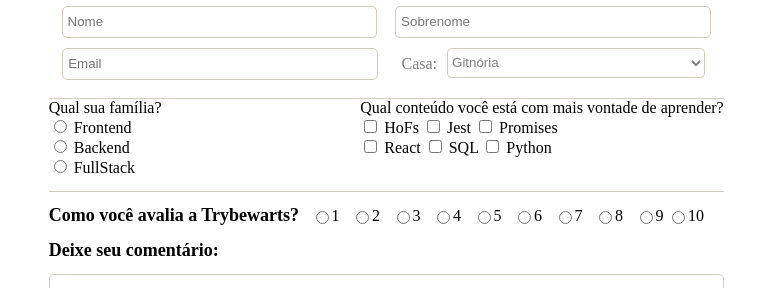
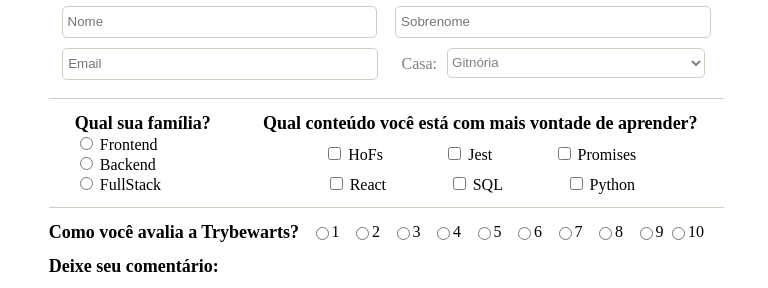
Before and after one commit to IsaacBonfim/08-projeto-trybewarts, a website: page index.html in a window 1280 px wide. Shown: the part 146-434 px from the top of the page, 0-768 px from the left. Drawn offline with Linux system fonts and the light colour scheme.

Commit message:
Realizando alguns ajustes

```diff
--- a/index.html
+++ b/index.html
@@ -61,41 +61,72 @@
         </section>
 
         <section id="section2">
+
           <div id=radio-family>
+
             <label id="label-family" for="">Qual sua família?</label>
+
             <div>
               <input type="radio" name="family" id="rFront" value="Frontend">
               <label for="rFront">Frontend</label>
             </div>
+
             <div>
               <input type="radio" name="family" id="rBack" value="Backend">
               <label for="rBack">Backend</label>
             </div>
+
             <div>
               <input type="radio" name="family" id="rFull" value="FullStack">
               <label for="rFull">FullStack</label>
             </div>
+
           </div>
 
           <div id="checkbox-content">
+
             <label for="" id="label-content">Qual conteúdo você está com mais vontade de aprender?</label>
+
+            <div class="row">
+
               <div>
                 <input type="checkbox" name="" id="cHofs" value="HoFs">
                 <label for="cHofs">HoFs</label>
+              </div>
+
+              <div>
                 <input type="checkbox" name="" id="cJest" value="Jest">
                 <label for="cJest">Jest</label>
+              </div>
+
+              <div>
                 <input type="checkbox" name="" id="cPromises" value="Promises">
                 <label for="cPromises">Promises</label>
               </div>
+
+            </div>
+
+            <div class="row">
+
               <div>
                 <input type="checkbox" name="" id="cReact" value="React">
                 <label for="cReact">React</label>
+              </div>
+
+              <div>
                 <input type="checkbox" name="" id="cSQL" value="SQL">
                 <label for="cSQL">SQL</label>
+              </div>
+
+              <div>
                 <input type="checkbox" name="" id="cPython" value="Python">
                 <label for="cPython">Python</label>
               </div>
+
             </div>
+
+          </div>
+
         </section>
 
         <section id="section3">
--- a/style.css
+++ b/style.css
@@ -118,11 +118,12 @@
 
 #section2 {
   display: flex;
-  justify-content: space-between;
+  justify-content: space-around;
   flex-wrap: wrap;
   width: 100%;
   padding-bottom: 2%;
   border-bottom: 1px solid rgb(213, 203, 193);
+  margin-top: 2%;
 }
 
 #section3 {
@@ -147,6 +148,8 @@
 
 #label-family {
   display: flex;
+  font-size: 18px;
+  font-weight: 600;
   flex-direction: column;
 }
 
@@ -158,12 +161,21 @@
 #checkbox-content {
   display: flex;
   flex-direction: column;
+  justify-content: space-between
 }
 
 #label-content {
   display: flex;
   flex-wrap: wrap;
+  font-size: 18px;
+  font-weight: 600;
   flex-direction: column;
+}
+
+.row {
+  display: flex;
+  flex-direction: row;
+  justify-content: space-evenly
 }
 
 .textarea , #label-infos {
```
Lines whose indentation alone changed are shown as unchanged.
